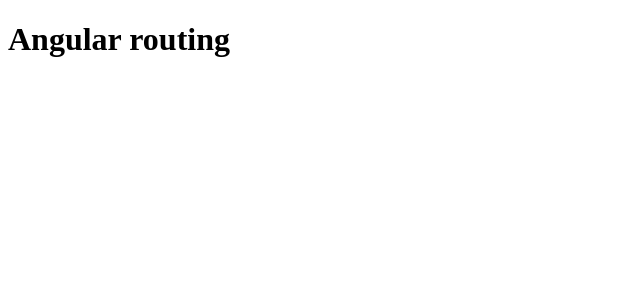
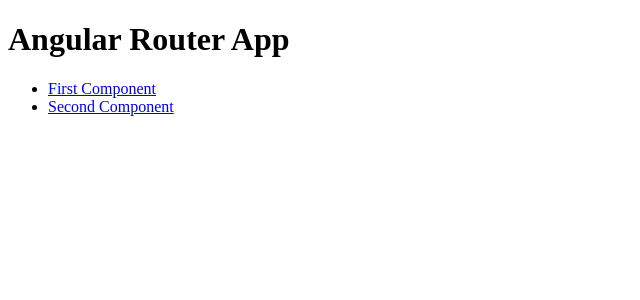
Before and after one commit to samuelburaga/dogs, an Angular app: page / in a window 1280 px wide. Shown: the top 300 px of the page, without its empty margins (0-640 px from the left). Built offline with nearby package versions, Linux system fonts and the light colour scheme.

Commit message:
routing test works

```diff
--- a/src/app/app.component.html
+++ b/src/app/app.component.html
@@ -1 +1,16 @@
-<h1>Angular routing</h1>
+<h1>Angular Router App</h1>
+<!-- This nav gives you links to click, which tells the router which route to use (defined in the routes constant in  AppRoutingModule) -->
+<nav>
+	<ul>
+		<li>
+			<a routerLink="/first-component" routerLinkActive="active" ariaCurrentWhenActive="page">First Component</a>
+		</li>
+		<li>
+			<a routerLink="/second-component" routerLinkActive="active" ariaCurrentWhenActive="page"
+				>Second Component</a
+			>
+		</li>
+	</ul>
+</nav>
+<!-- The routed views render in the <router-outlet>-->
+<router-outlet></router-outlet>
```
